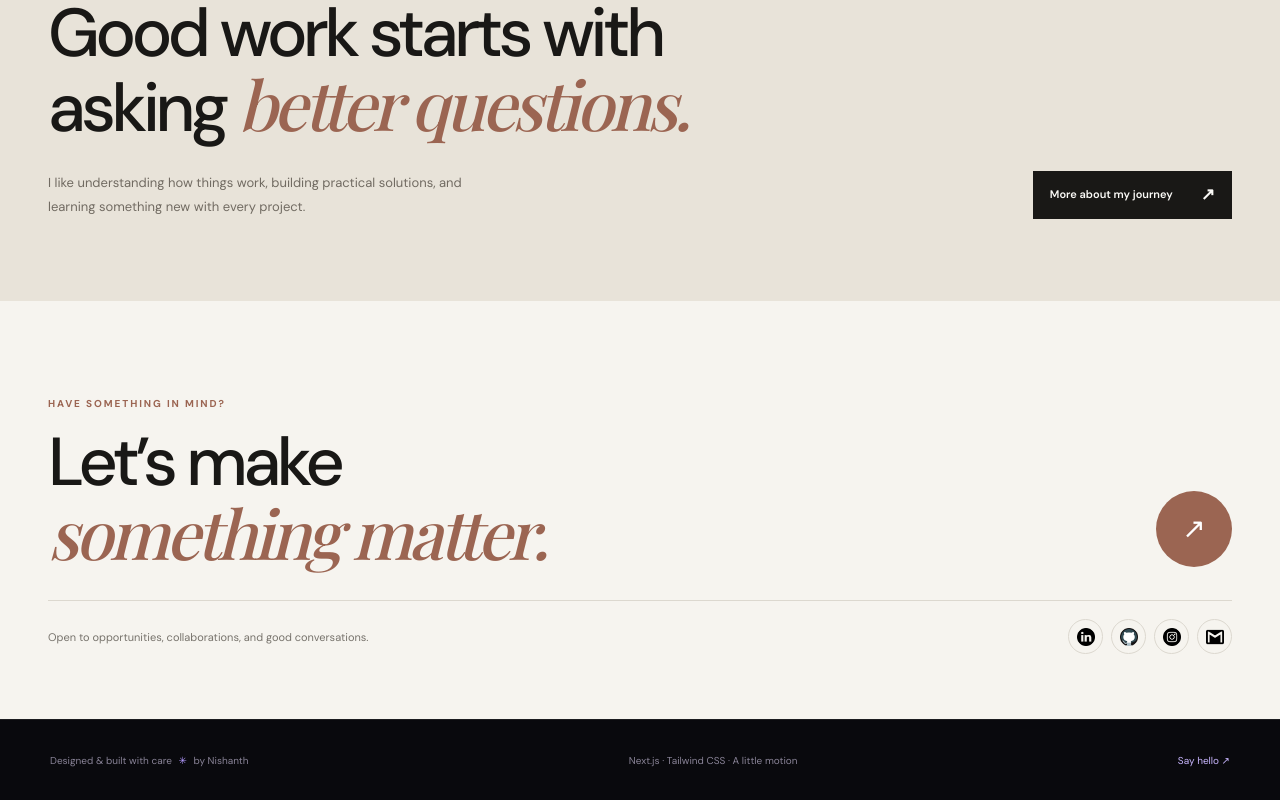
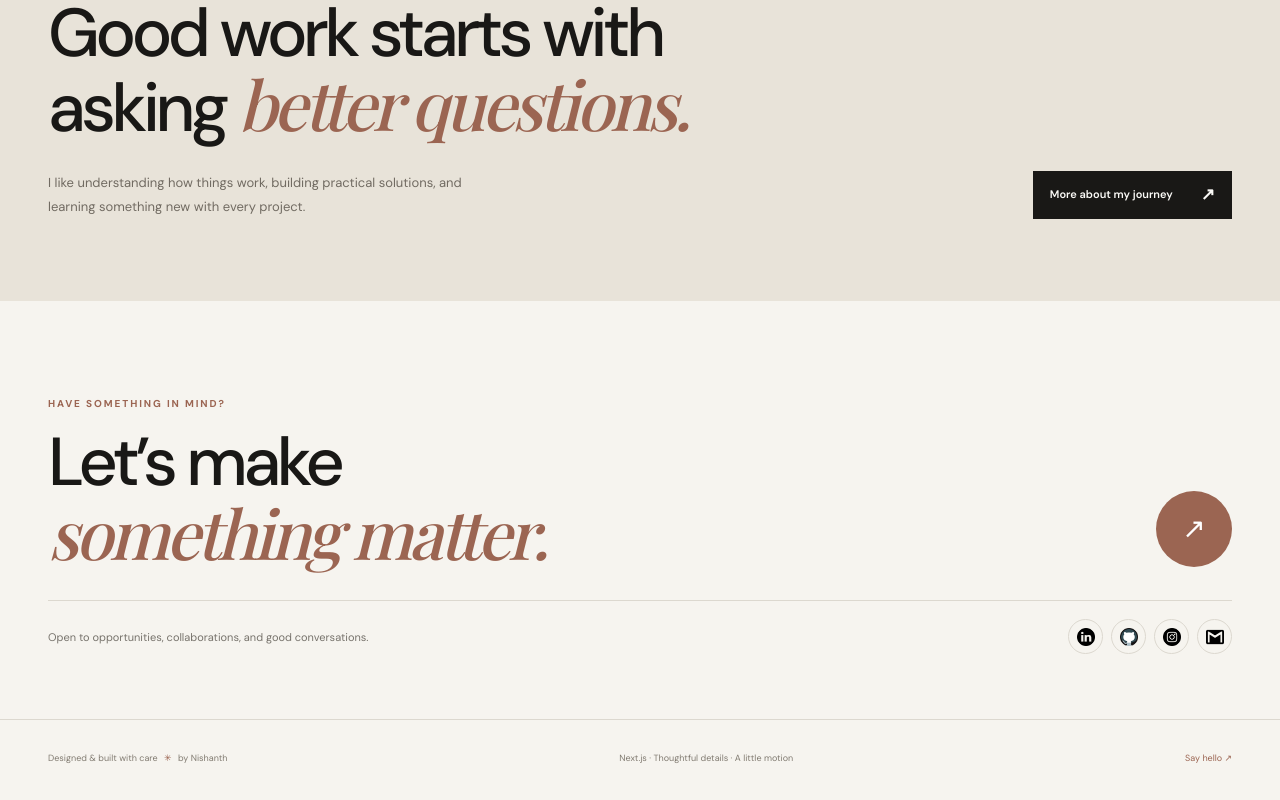
Before and after one commit to nishanthn99/portfolionext, a Next.js app: page / in a window 1280 px wide. Shown: the part 1824-2624 px from the top of the page. Built offline with nearby package versions, Linux system fonts and the light colour scheme; a web font is replaced by a local one.

Commit message:
Match footer to editorial portfolio theme

```diff
--- a/components/Footer.jsx
+++ b/components/Footer.jsx
@@ -1,19 +1,10 @@
-const Footer = () => {
-  return (
+const Footer = () => (
   <footer className="site-footer">
     <div className="footer-inner">
       <p>Designed & built with care <span>✳</span> by Nishanth</p>
-        <p>Next.js · Tailwind CSS · A little motion</p>
+      <p>Next.js · Thoughtful details · A little motion</p>
       <a href="mailto:nishanthsherugar@gmail.com">Say hello ↗</a>
     </div>
-      <style jsx>{`
-        .site-footer { border-top: 1px solid rgba(255,255,255,.08); background: #09090d; color: #898397; }
-        .footer-inner { width: min(1180px, calc(100% - 48px)); min-height: 80px; margin: auto; display: flex; align-items: center; justify-content: space-between; gap: 16px; font-size: 10px; }
-        .footer-inner p { margin: 0; } .footer-inner span { color: #b49aff; padding: 0 4px; }
-        .footer-inner a { color: #c9b6ff; transition: color .2s ease; } .footer-inner a:hover { color: white; }
-        @media (max-width: 650px) { .footer-inner { width: calc(100% - 32px); padding: 20px 0; flex-wrap: wrap; justify-content: center; text-align: center; } .footer-inner p:nth-child(2) { width: 100%; order: 3; } }
-      `}</style>
   </footer>
 );
-};
 export default Footer;
```
Lines whose indentation alone changed are shown as unchanged.
